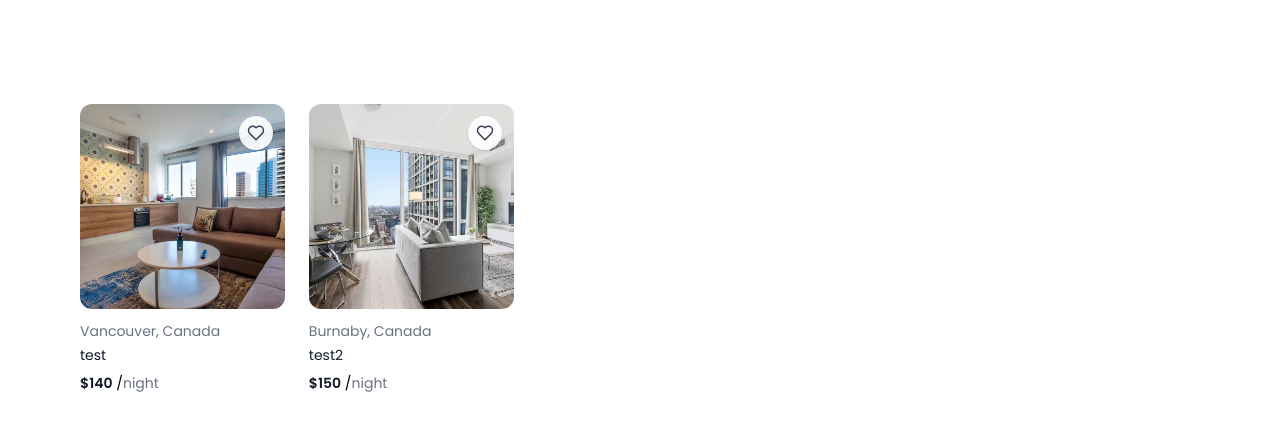
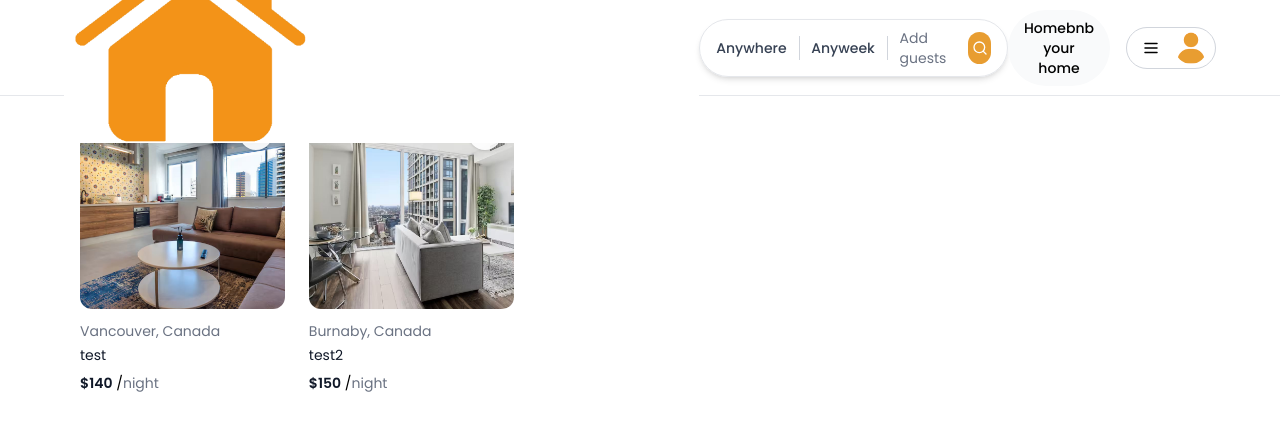
Before and after one commit to MingyiQiu/homebnb, a Next.js app: page / in a window 1280 px wide. Shown: the top 430 px of the page. Built offline with nearby package versions, Linux system fonts and the light colour scheme.

Commit message:
fix: force vercel rebuild

```diff
--- a/package.json
+++ b/package.json
@@ -4,7 +4,7 @@
   "private": true,
   "scripts": {
     "dev": "next dev",
-    "build": "next build",
+    "build": "prisma generate && next build",
     "start": "next start",
     "lint": "eslint"
   },
--- a/src/app/layout.tsx
+++ b/src/app/layout.tsx
@@ -1,7 +1,7 @@
 import type { Metadata } from "next";
 import { Poppins } from "next/font/google";
 import "./globals.css";
-//import Navbar from "../components/navbar/Navbar";
+import Navbar from "../components/navbar/Navbar";
 import RegisterModal from "../modals/RegisterModal";
 import LoginModal from "../modals/LoginModal";
 
@@ -25,7 +25,7 @@ export default function RootLayout({
   return (
     <html lang="en">
       <body className={`${poppins.className} antialiased`}>
-        {/* <Navbar /> */}
+        <Navbar />
         <div className="mt-18 lg:mt-24 px-4 md:px-20 py-2">{children}</div>
         <RegisterModal />
         <LoginModal />
```
